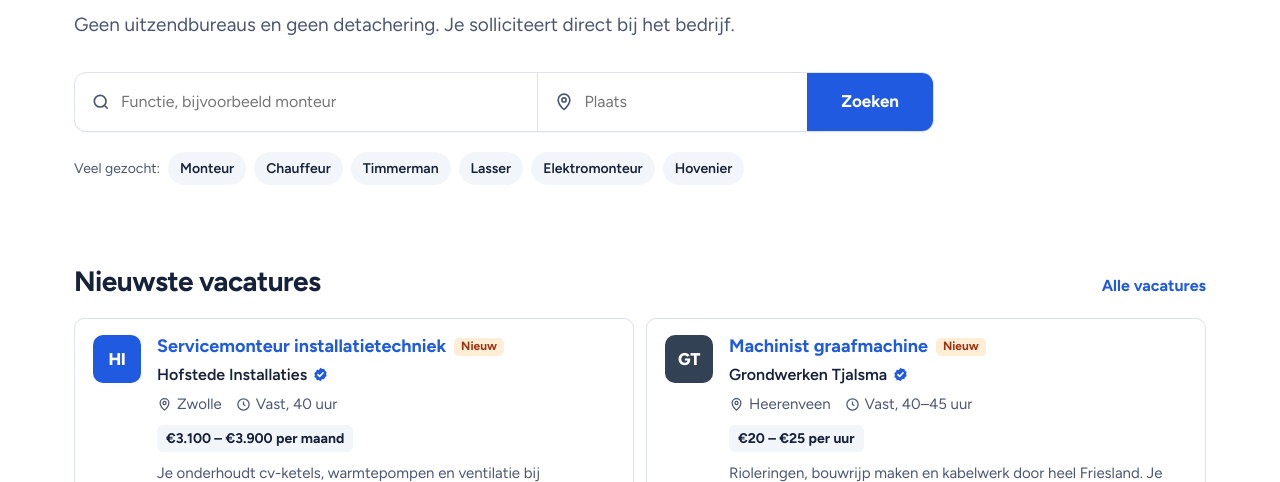
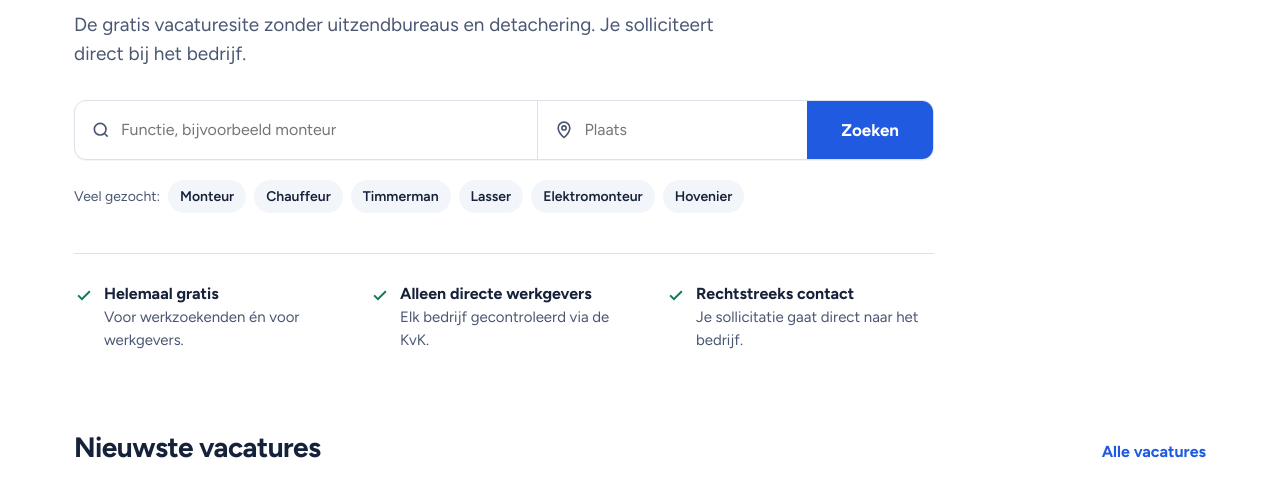
Before and after one commit to michielsrobbie-ops/jobbord.nl, a plain HTML site: page index.html in a window 1280 px wide. Shown: the part 274-756 px from the top of the page. Drawn offline with Linux system fonts and the light colour scheme.

Commit message:
Homepage: gratis en directe werkgevers bovenaan benadrukken
Co-Authored-By: Claude Opus 5.5 <noreply@anthropic.com>

```diff
--- a/index.html
+++ b/index.html
@@ -22,7 +22,7 @@
 <main>
 <section class="hero"><div class="wrap">
   <h1>Vacatures rechtstreeks van de werkgever</h1>
-  <p class="lead">Geen uitzendbureaus en geen detachering. Je solliciteert direct bij het bedrijf.</p>
+  <p class="lead">De gratis vacaturesite zonder uitzendbureaus en detachering. Je solliciteert direct bij het bedrijf.</p>
   <form class="search" action="vacatures.html" role="search">
     <label><svg width="20" height="20" viewBox="0 0 24 24" fill="none" stroke="currentColor" stroke-width="2" aria-hidden="true"><circle cx="11" cy="11" r="7"/><path d="m20 20-3.5-3.5"/></svg><span class="sr">Functie of vakgebied</span><input name="q" placeholder="Functie, bijvoorbeeld monteur" autocomplete="off"></label>
     <label><svg width="20" height="20" viewBox="0 0 24 24" fill="none" stroke="currentColor" stroke-width="2" aria-hidden="true"><path d="M12 21s-7-6.2-7-11.5A7 7 0 0 1 19 9.5C19 14.8 12 21 12 21Z"/><circle cx="12" cy="9.5" r="2.5"/></svg><span class="sr">Plaats</span><input name="l" placeholder="Plaats" autocomplete="off" list="steden"></label>
@@ -31,6 +31,11 @@
   <datalist id="steden"></datalist>
   <div class="popular"><span>Veel gezocht:</span>
     <a href="vacatures.html?q=monteur">Monteur</a><a href="vacatures.html?q=chauffeur">Chauffeur</a><a href="vacatures.html?q=timmerman">Timmerman</a><a href="vacatures.html?q=lasser">Lasser</a><a href="vacatures.html?q=elektromonteur">Elektromonteur</a><a href="vacatures.html?q=hovenier">Hovenier</a>
+  </div>
+  <div class="promise">
+    <div><svg width="20" height="20" viewBox="0 0 24 24" fill="none" stroke="currentColor" stroke-width="2.4" aria-hidden="true"><path d="m5 12.5 4.5 4.5L19 7.5"/></svg><p><strong>Helemaal gratis</strong>Voor werkzoekenden én voor werkgevers.</p></div>
+    <div><svg width="20" height="20" viewBox="0 0 24 24" fill="none" stroke="currentColor" stroke-width="2.4" aria-hidden="true"><path d="m5 12.5 4.5 4.5L19 7.5"/></svg><p><strong>Alleen directe werkgevers</strong>Elk bedrijf gecontroleerd via de KvK.</p></div>
+    <div><svg width="20" height="20" viewBox="0 0 24 24" fill="none" stroke="currentColor" stroke-width="2.4" aria-hidden="true"><path d="m5 12.5 4.5 4.5L19 7.5"/></svg><p><strong>Rechtstreeks contact</strong>Je sollicitatie gaat direct naar het bedrijf.</p></div>
   </div>
 </div></section>
 
```
